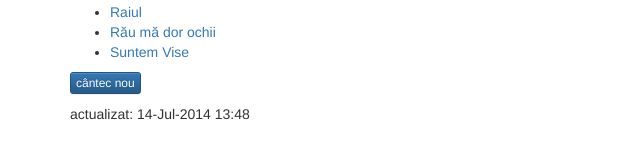
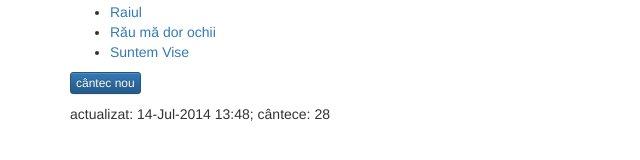
Before and after one commit to mgax/o2-songs, a Jekyll site: the page built from index.html, in a window 1280 px wide. Shown: the part 568-728 px from the top of the page, without its empty margins (0-640 px from the left). Built offline with Jekyll 4.4.1, drawn with Linux system fonts in a browser that asks for light colours; nearby versions of some CDN libraries.

Commit message:
show song count

```diff
--- a/index.html
+++ b/index.html
@@ -23,8 +23,10 @@ layout: default
   }
 
   function initialize() {
-    $('.song-list').append($('.song-list > li').remove().toArray().sort(cmp));
+    var song_items = $('.song-list > li').remove().toArray().sort(cmp);
+    $('.song-list').append(song_items);
     $('body').removeClass('js-loading');
+    $('.footer').append("; cântece: " + song_items.length);
   }
 })();
 </script>
@@ -44,4 +46,4 @@ layout: default
       class="btn btn-xs btn-primary">cântec nou</a>
 </p>
 
-<p>actualizat: {{ site.time | date: "%d-%b-%Y %H:%M"  }}</p>
+<p class="footer">actualizat: {{ site.time | date: "%d-%b-%Y %H:%M"  }}</p>
```
